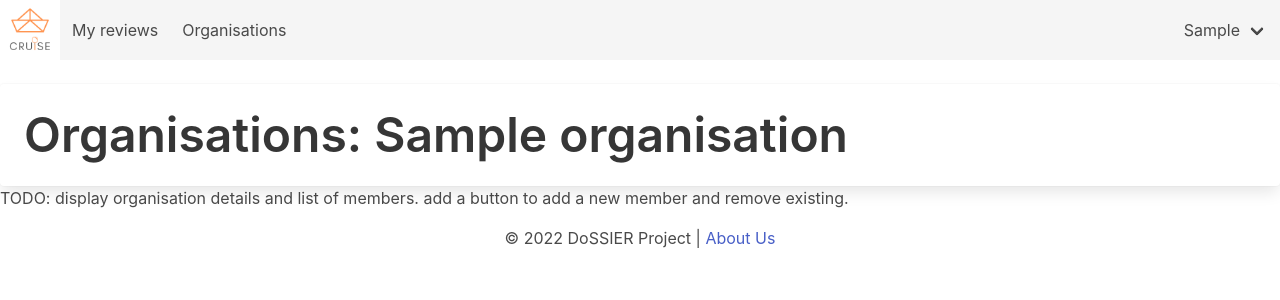
After one commit to ProjectDossier/cruise-screening, a Django app: page /view_organisation/1/ in a window 1280 px wide. The commit adds this page. Shown: the top 300 px of the page. Run offline with Django 3.2, Linux system fonts and the light colour scheme; a user stored in the database is signed in; tables that the repository leaves empty hold one stand-in row (values such as "Sample post"); parts of the project's set-up code (start-up, migrations or seed data) failed here and were passed over.

Commit message:
feat(organisations): display organisation details

```diff
--- a/src/cruise_literature/organisations/models.py
+++ b/src/cruise_literature/organisations/models.py
@@ -40,6 +40,22 @@ class Organisation(models.Model):
             om.save()
 
             return om
+
+    def remove_user(self, user):
+        if not self.members.filter(pk=user.pk).exists():
+            logger.debug("User does not exist in organisation.")
+            return
+
+        with transaction.atomic():
+            om = OrganisationMember.objects.get(user=user, organisation=self)
+            om.delete()
+
+            return om
+
+    @property
+    def number_of_members(self):
+        """Return the number of members in the organisation."""
+        return self.members.count()
 
 
 class OrganisationMember(models.Model):
--- a/src/cruise_literature/organisations/urls.py
+++ b/src/cruise_literature/organisations/urls.py
@@ -4,6 +4,9 @@ from . import views
 
 app_name = "organisations"
 urlpatterns = [
-    path("view_organisations/", views.view_organisations, name="view_organisations"),
+    path("view_all_organisations/", views.view_all_organisations, name="view_all_organisations"),
+    path("view_organisation/<int:organisation_id>/", views.view_organisation, name="view_organisation"),
+    path("view_organisation/<int:organisation_id>/add_member/", views.add_member, name="add_member"),
+    path("view_organisation/<int:organisation_id>/remove_member/", views.remove_member, name="remove_member"),
     path("create_organisation/", views.create_organisation, name="create_organisation"),
 ]
--- a/src/cruise_literature/organisations/views.py
+++ b/src/cruise_literature/organisations/views.py
@@ -1,4 +1,4 @@
-from django.shortcuts import redirect, render
+from django.shortcuts import redirect, render, get_object_or_404
 
 # Create your views here.
 from django.contrib.auth.decorators import user_passes_test, login_required
@@ -24,13 +24,26 @@ def create_organisation(request):
 
 @user_passes_test(lambda u: u.is_superuser)
 @staff_member_required
-def view_organisations(request):
+def view_all_organisations(request):
     """View all organisations."""
     organisations = Organisation.objects.all()
     return render(request, "organisations/view_all_organisations.html", {"organisations": organisations})
 
 
 @login_required
-def organisation_people_list(request):
+def view_organisation(request, organisation_id):
     """View all people in an organisation."""
-    return render(request, 'organisations/people_list.html')
+    organisation = get_object_or_404(Organisation, pk=organisation_id)
+    return render(request, 'organisations/view_organisation.html', {"organisation": organisation})
+
+
+@login_required
+def add_member(request):
+    """Add a member to an organisation."""
+    return render(request, 'organisations/view_organisation.html')
+
+
+@login_required
+def remove_member(request):
+    """Remove a member from an organisation."""
+    return render(request, 'organisations/view_organisation.html')
--- a/src/cruise_literature/templates/_header.html
+++ b/src/cruise_literature/templates/_header.html
@@ -44,7 +44,7 @@
             </a>
         {% endif %}
         {% if user.is_superuser %}
-            <a href="{% url 'organisations:view_organisations' %}" class="navbar-item">
+            <a href="{% url 'organisations:view_all_organisations' %}" class="navbar-item">
                 Organisations
             </a>
         {% endif %}
--- /dev/null
+++ b/src/cruise_literature/templates/organisations/view_organisation.html
@@ -0,0 +1,14 @@
+{% extends '_base.html' %}
+
+{% block content %}
+    <div class="card">
+        <div class="card-content">
+            <h1 class="title is-1">
+                Organisations: {{ organisation.title }}
+            </h1>
+        </div>
+    </div>
+    TODO: display organisation details
+    and list of members. add a button to add a new member and remove existing.
+    {% include "_footer.html" %}
+{% endblock %}
```
Also changed, not shown: src/cruise_literature/templates/organisations/add_member.html (added, +13 -0 lines), src/cruise_literature/templates/organisations/view_all_organisations.html (+3 -16 lines), src/cruise_literature/templates/organisations/people_list.html (deleted).
